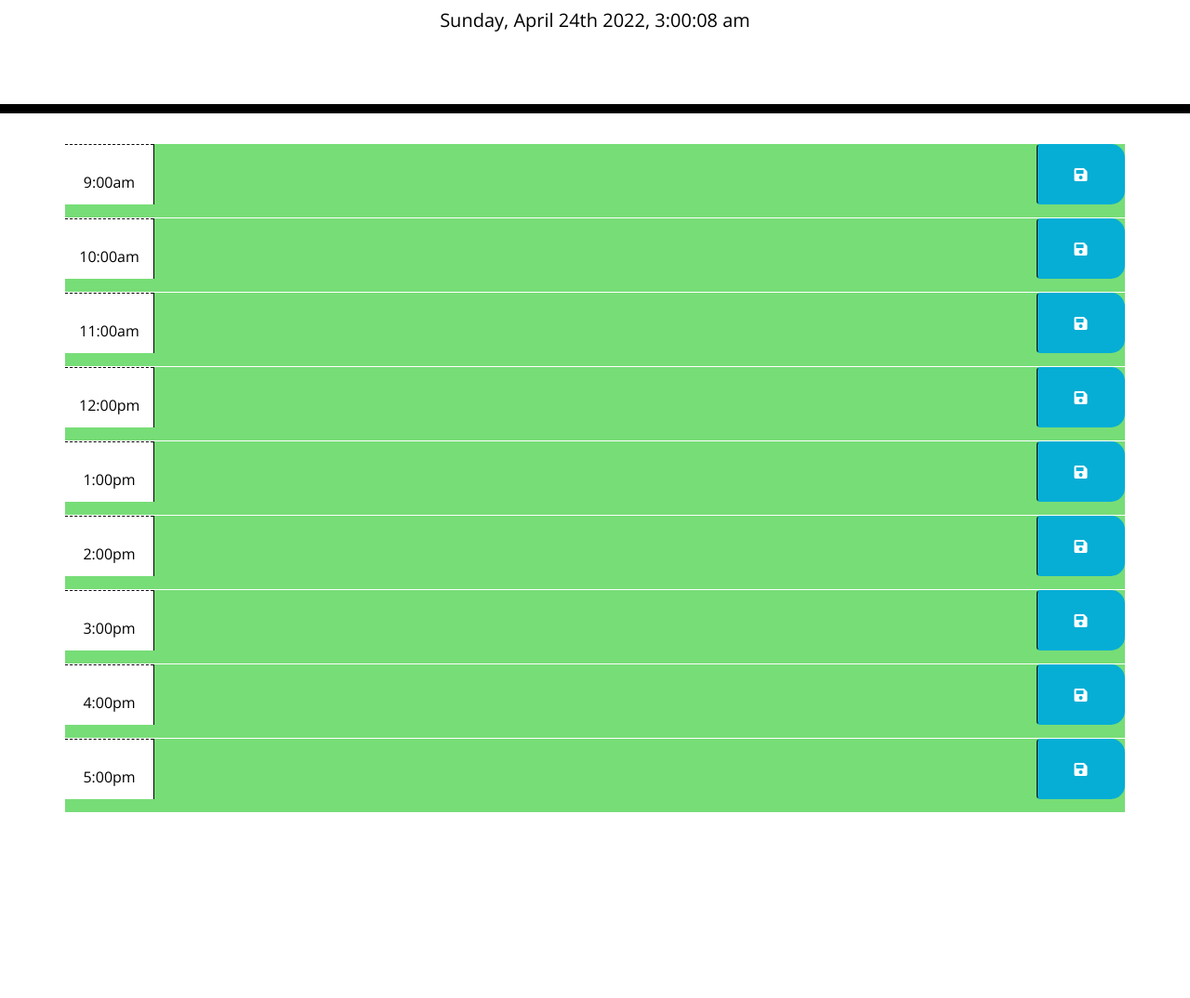
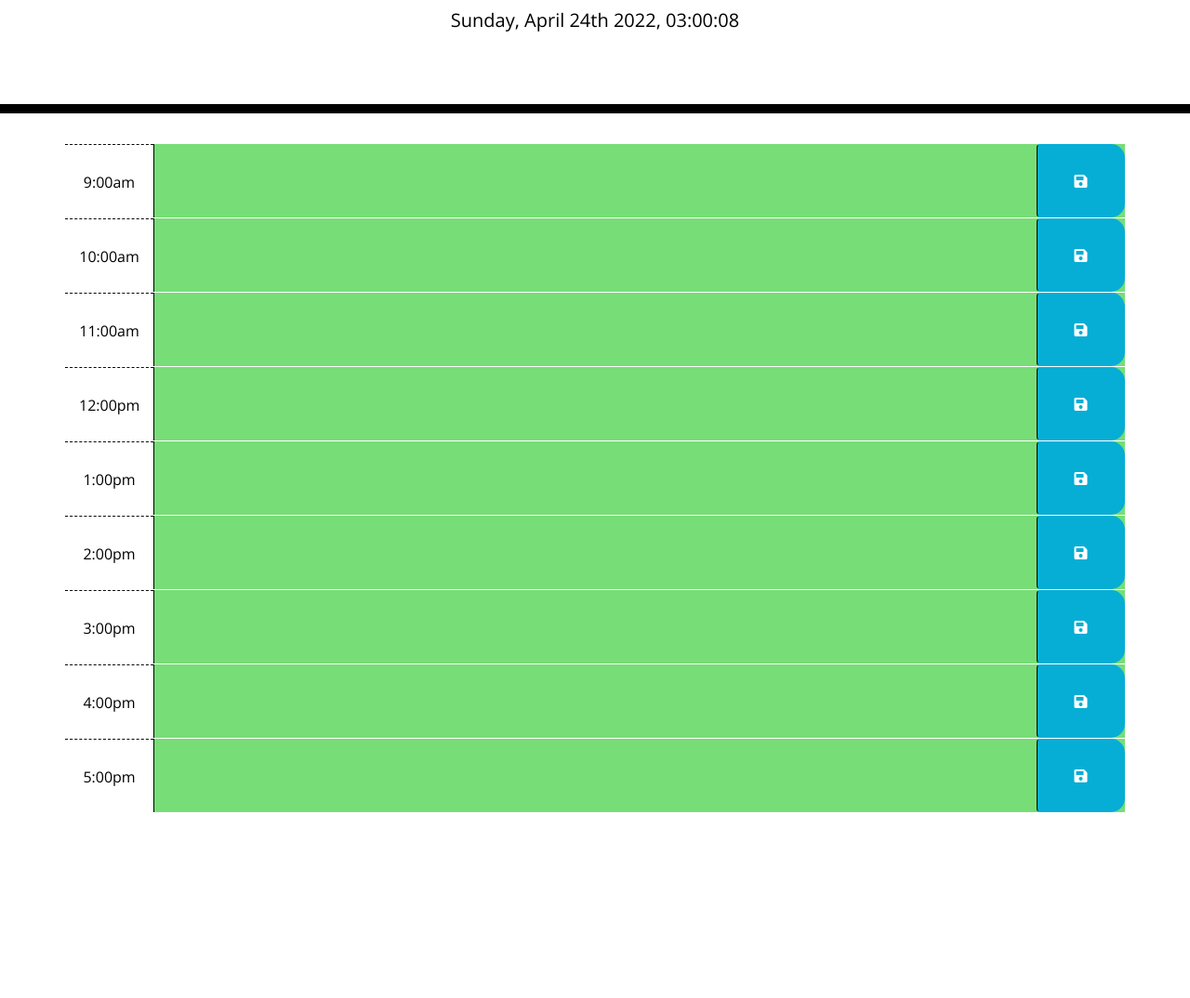
Before and after one commit to Jeremiah-81/Work-Day-Scheduler, a plain HTML site: page index.html in a window 1280 px wide. Shown: the part 182-1256 px from the top of the page at 93% size. Drawn offline with nearby package versions, Linux system fonts and the light colour scheme.

Commit message:
latest update

```diff
--- a/assets/script.js
+++ b/assets/script.js
@@ -1,45 +1,67 @@
-var hour = moment().format('dddd, MMMM Do YYYY, h:mm:ss a');
+var hour = moment().format('dddd, MMMM Do YYYY, HH:mm:ss');
 var current = $('#currentDay')
+var time = "15:00:00";
+moment("15", "hh").format('LT')
 $(document).ready(function(){
 current.text(hour);
 });
+$("currentDay").html(hour);
 
 
 
 
-// Do I need this section?
-// var minute = moment().format('LT');
-// var time = $('#timer')
-// $(document).ready(function(){
-// time.text(minute);
-// });
 
-var container = document.getElementById("container")
-var row = document.getElementsByClassName("gridRow");
 
-$("#currentDay").html(current );
-$(document).ready(function () {
+
+
+// changed time to military time for higher value
+
+moment("15", "hh").format('LT')
+var formatted = moment(time, "HH:mm:ss").format("LT");
+
+
+
+
+
+
+
+
+
+
+
+// var container = document.getElementById("container")
+// var row = document.getElementsByClassName("gridRow");
+ $(document).ready(function () {
+
 
 $(".saveBtn").on("click", function () {
     var note = $(this).siblings(".memo").val();
     var time = $(this).parent().attr("id");
-        localStorage.setItem(time, note);
+
+
+  //save note in locat storage for later use
+
+    localStorage.setItem(time, note);
          })
 
-function timeLog() {
-  var currentTime = moment().hour();
+function timeSlot() {
+//change time to militery time to evaluate ther value.
+// change attr id and change moment too!!!!!
+  var currentTime = moment().format("h");
     $(".time-slot").each(function () {
-  var timeSlot = parseInt($(this).attr("id").split("hour")[1]);
+  var timeSlot = parseInt($(this).attr("id").split("hour")[0]);
 
-            if (timeSlot < currentTime) {
+  // console.log(timeSlot, currentTime[0]);
+
+            if (timeSlot <  parseInt (currentTime)) {
+                $(this).removeClass("future");
+                $(this).removeClass("present");
+                $(this).addClass("past");
+            }
+            else if (timeSlot === parseInt(currentTime)) {
                 $(this).removeClass("past");
-                $(this).removeClass("present");
-                $(this).addClass("future");
-            }
-            else if (timeSlot === currentTime) {
-                $(this).removeClass("present");
                 $(this).removeClass("future");
-                $(this).addClass("past");
+                $(this).addClass("present");
             }
             else {
                 $(this).removeClass("present");
@@ -50,23 +72,28 @@ function timeLog() {
         })
     }
 
-    $("#9:00am .description").val(localStorage.getItem("9o'clock"));
-    $("#10:00am .description").val(localStorage.getItem("10o'clock"));
-    $("#11:00am .description").val(localStorage.getItem("11o'clock"));
-    $("#12:00pm .description").val(localStorage.getItem("12o'clock"));
-    $("#1:00ppm .description").val(localStorage.getItem("1o'clock"));
-    $("#2:00pm .description").val(localStorage.getItem("2o'clock"));
-    $("#3:00pm .description").val(localStorage.getItem("3o'clock"));
-    $("#4:00pm .description").val(localStorage.getItem("4o'clock"));
-    $("#5:00pm .description").val(localStorage.getItem("5o'clock"));
 
+    $("#h9 .description").val(localStorage.getItem("h9"));
+    $("#h10 .description").val(localStorage.getItem("h10"));
+    $("#h11 .description").val(localStorage.getItem("h11"));
+    $("#h12 .description").val(localStorage.getItem("h12"));
+    $("#h13 .description").val(localStorage.getItem("h13"));
+    $("#h14 .description").val(localStorage.getItem("h14"));
+    $("#h15 .description").val(localStorage.getItem("h15"));
+    $("#h16 .description").val(localStorage.getItem("h16"));
+    $("#h17 .description").val(localStorage.getItem("h17"));
 
-    timeLog();
+    timeSlot();
 })
 
 
 
 //!!!!!!!!!!!!!!!!!!!!!!!!!!!!!!!for reference only below line !!!!!!!!!!!!!!!!!!!!!!!!!!
+
+
+// console.log(formatted);
+
+
 
 
 // Use Moment.js to format the following variables:
@@ -78,3 +105,13 @@ function timeLog() {
 // 3. Parse the following date, 11/3/2020, and convert it into the following format: Sunday, February 14th 2010, 3:25:50 pm.
 // var reformatDate = moment("11/3/20", "MM-DD-YY").format("dddd, MMMM Do YYYY, h:mm:ss a");
 // $("#3a").text(reformatDate);
+
+//$("#currentDay").html(current );
+
+
+// Do I need this section?
+// var minute = moment().format('LT');
+// var time = $('#timer')
+// $(document).ready(function(){
+// time.text(minute);
+// });
--- a/index.html
+++ b/index.html
@@ -4,6 +4,7 @@
     <meta charset="UTF-8" />
     <meta name="viewport" content="width=device-width, initial-scale=1.0" />
     <meta http-equiv="X-UA-Compatible" content="ie=edge" />
+
     <link
       rel="stylesheet"
       href="https://stackpath.bootstrapcdn.com/bootstrap/4.3.1/css/bootstrap.min.css"
@@ -38,96 +39,96 @@
   <body>
     <header class="jumbotron">
       <h1 class="display-3">Work Day Scheduler</h1>
-      <p class="lead">A simple calendar app for scheduling your work day</p>
+      <p class="lead">A simple calendar app for scheduling your workday</p>
       <!-- <p class="lead">Monday December 15, 2032</p> -->
       <p id="currentDay" class="lead"></p>
     </header>
     <div class="container">
       <!-- Timeblocks go here -->
 
-      <div id="9o'clock" class="row time-slot">
+      <div id="h9" class="row time-slot">
         <div class="col-md-1 hour">
         9:00am
         </div>
         <textarea class="col-md-10 memo">
         </textarea>
-        <button class="btn saveBtn col-md-1"><i class="fas fa-save"></i></button> 
+        <button class="btn saveBtn col-md-1"><i class="fas fa-save"></i></button>
       </div>
 
-      <div id="10o'clock" class="row time-slot">
+      <div id="h10" class="row time-slot">
         <div class="col-md-1 hour">
         10:00am
         </div>
         <textarea class="col-md-10 memo">
         </textarea>
-        <button class="btn saveBtn col-md-1"><i class="fas fa-save"></i></button> 
+        <button class="btn saveBtn col-md-1"><i class="fas fa-save"></i></button>
       </div>
 
-      <div id="11o'clock" class="row time-slot">
+      <div id="h11" class="row time-slot">
         <div class="col-md-1 hour">
         11:00am
         </div>
         <textarea class="col-md-10 memo">
         </textarea>
-        <button class="btn saveBtn col-md-1"><i class="fas fa-save"></i></button> 
+        <button class="btn saveBtn col-md-1"><i class="fas fa-save"></i></button>
       </div>
 
-       <div id="12o'clock" class="row time-slot">
+       <div id="h12" class="row time-slot">
         <div class="col-md-1 hour">
         12:00pm
         </div>
         <textarea class="col-md-10 memo">
         </textarea>
-        <button class="btn saveBtn col-md-1"><i class="fas fa-save"></i></button> 
+        <button class="btn saveBtn col-md-1"><i class="fas fa-save"></i></button>
       </div>
 
-      <div id="1o'clock" class="row time-slot">
+      <div id="h13" class="row time-slot">
         <div class="col-md-1 hour">
         1:00pm
         </div>
         <textarea class="col-md-10 memo">
         </textarea>
-        <button class="btn saveBtn col-md-1"><i class="fas fa-save"></i></button> 
+        <button class="btn saveBtn col-md-1"><i class="fas fa-save"></i></button>
       </div>
 
 
-      <div id="2o'clock" class="row time-slot">
+      <div id="h14" class="row time-slot">
         <div class="col-md-1 hour">
         2:00pm
         </div>
         <textarea class="col-md-10 memo">
         </textarea>
-        <button class="btn saveBtn col-md-1"><i class="fas fa-save"></i></button> 
+        <button class="btn saveBtn col-md-1"><i class="fas fa-save"></i></button>
       </div>
 
 
-      <div id="3o'clock" class="row time-slot">
+      <div id="h15" class="row time-slot">
         <div class="col-md-1 hour">
         3:00pm
         </div>
         <textarea class="col-md-10 memo">
         </textarea>
-        <button class="btn saveBtn col-md-1"><i class="fas fa-save"></i></button> 
+        <button class="btn saveBtn col-md-1"><i class="fas fa-save"></i></button>
       </div>
 
 
-      <div id="4o'clock" class="row time-slot">
+      <div id="h16" class="row time-slot">
         <div class="col-md-1 hour">
         4:00pm
         </div>
         <textarea class="col-md-10 memo">
         </textarea>
-        <button class="btn saveBtn col-md-1"><i class="fas fa-save"></i></button> 
+        <button class="btn saveBtn col-md-1"><i class="fas fa-save"></i></button>
       </div>
 
 
-      <div id="5o'clock" class="row time-slot">
+      <div id="h17" class="row time-slot">
         <div class="col-md-1 hour">
         5:00pm
         </div>
         <textarea class="col-md-10 memo">
         </textarea>
-        <button class="btn saveBtn col-md-1"><i class="fas fa-save"></i></button> 
+        <button class="btn saveBtn col-md-1"><i class="fas fa-save"></i></button>
       </div>
 
     </div>
```
Also changed, not shown: 1 other file.
